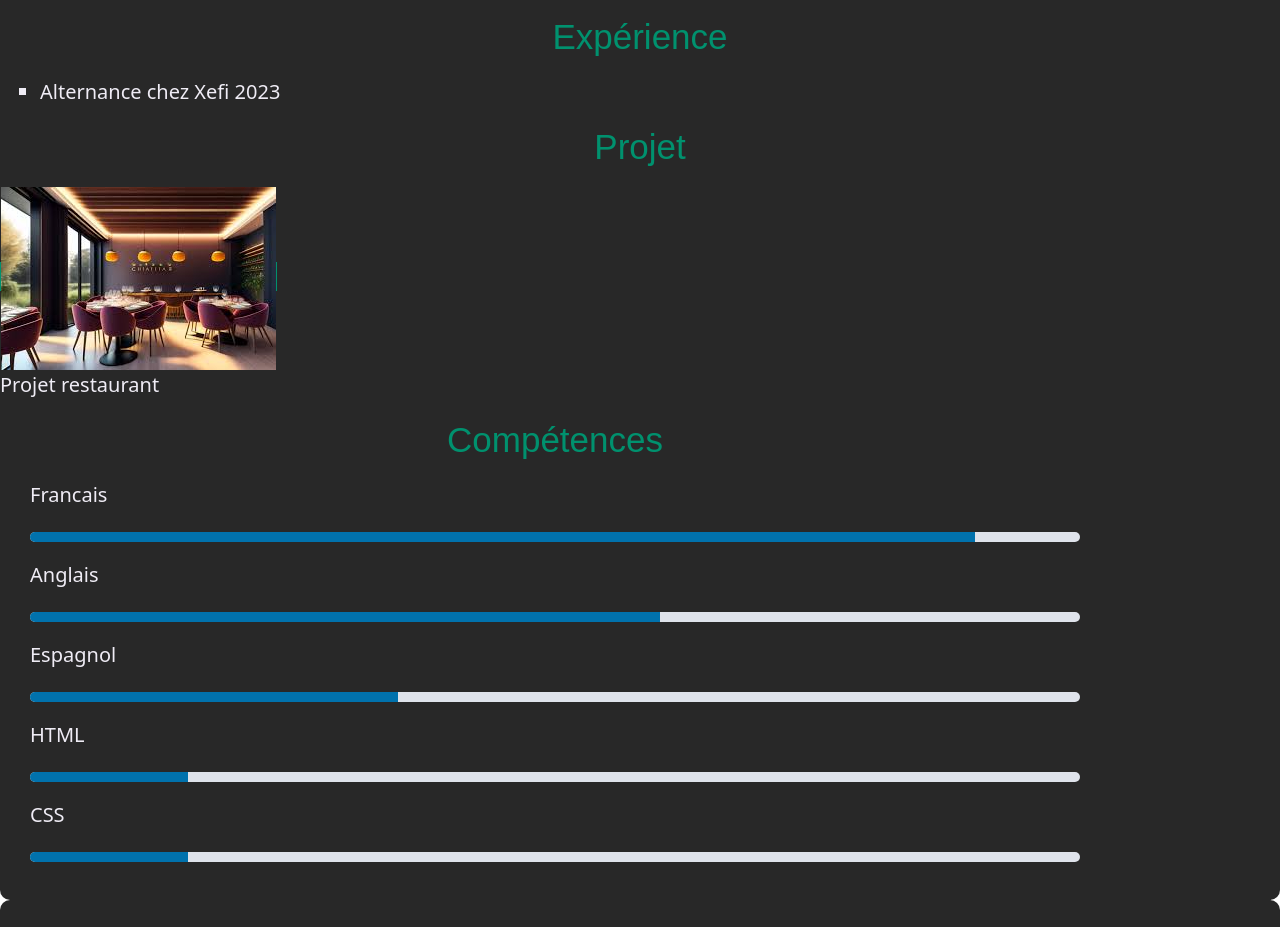
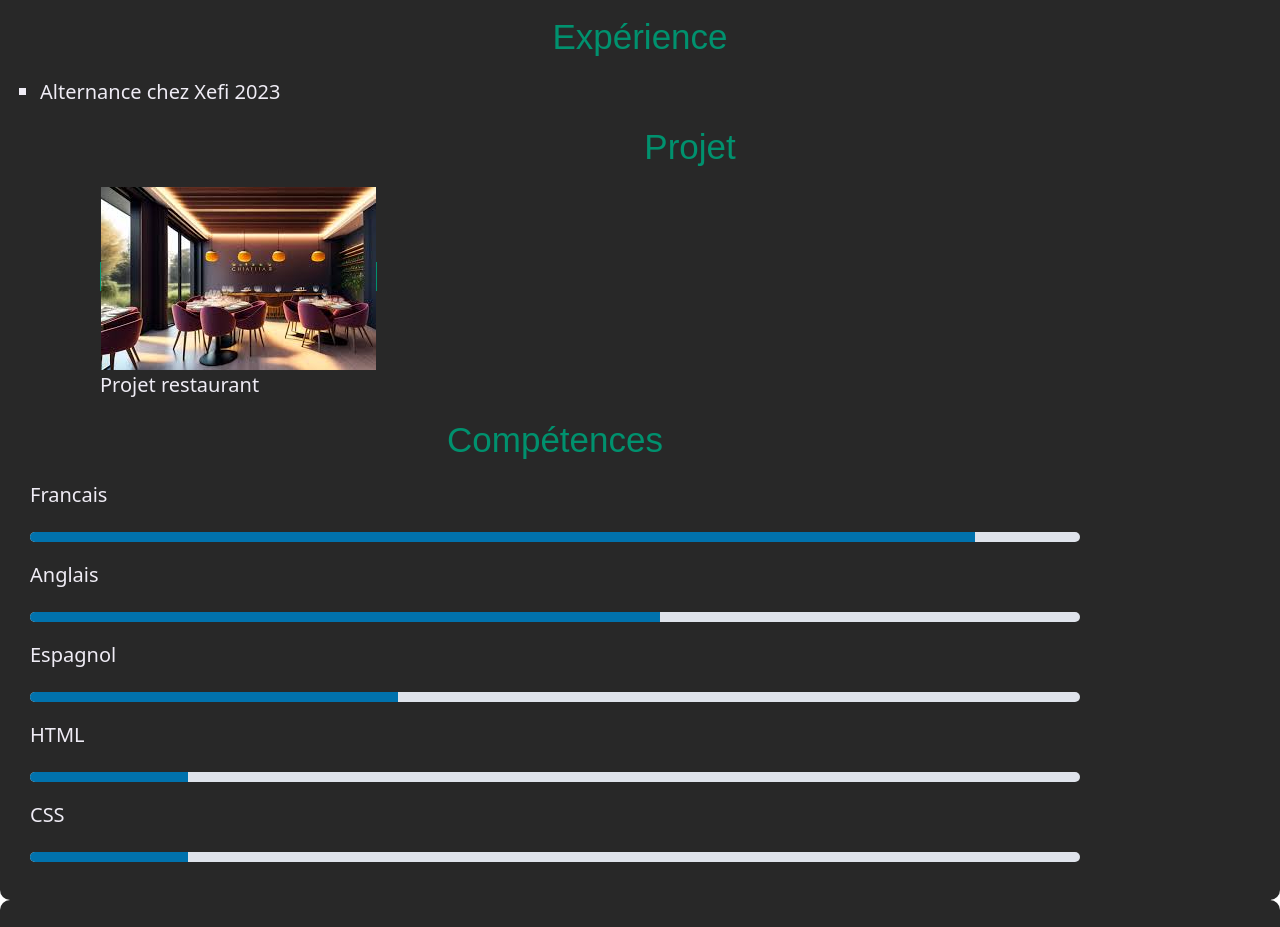
Before and after one commit to KaGushy/Portfolio, a plain HTML site: page index.html in a window 1280 px wide. Shown: the part 867-1794 px from the top of the page. Drawn offline with nearby package versions, Linux system fonts and the light colour scheme.

Commit message:
Update style.css

```diff
--- a/style.css
+++ b/style.css
@@ -70,3 +70,6 @@ div {
 #restaurant {
     border: 1px solid #00916E;
 }
+#Projet {
+    margin-left: 100px;
+}
```
